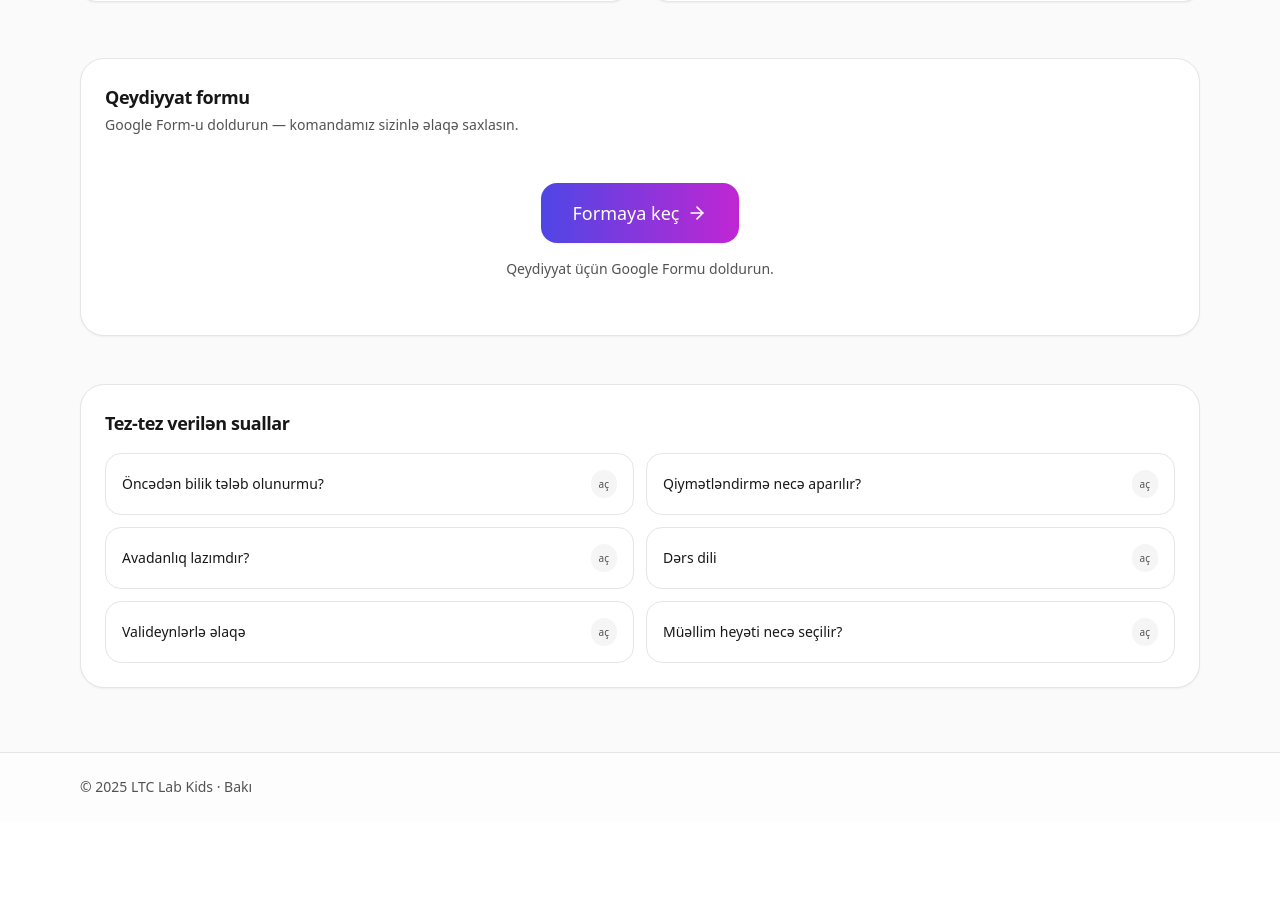
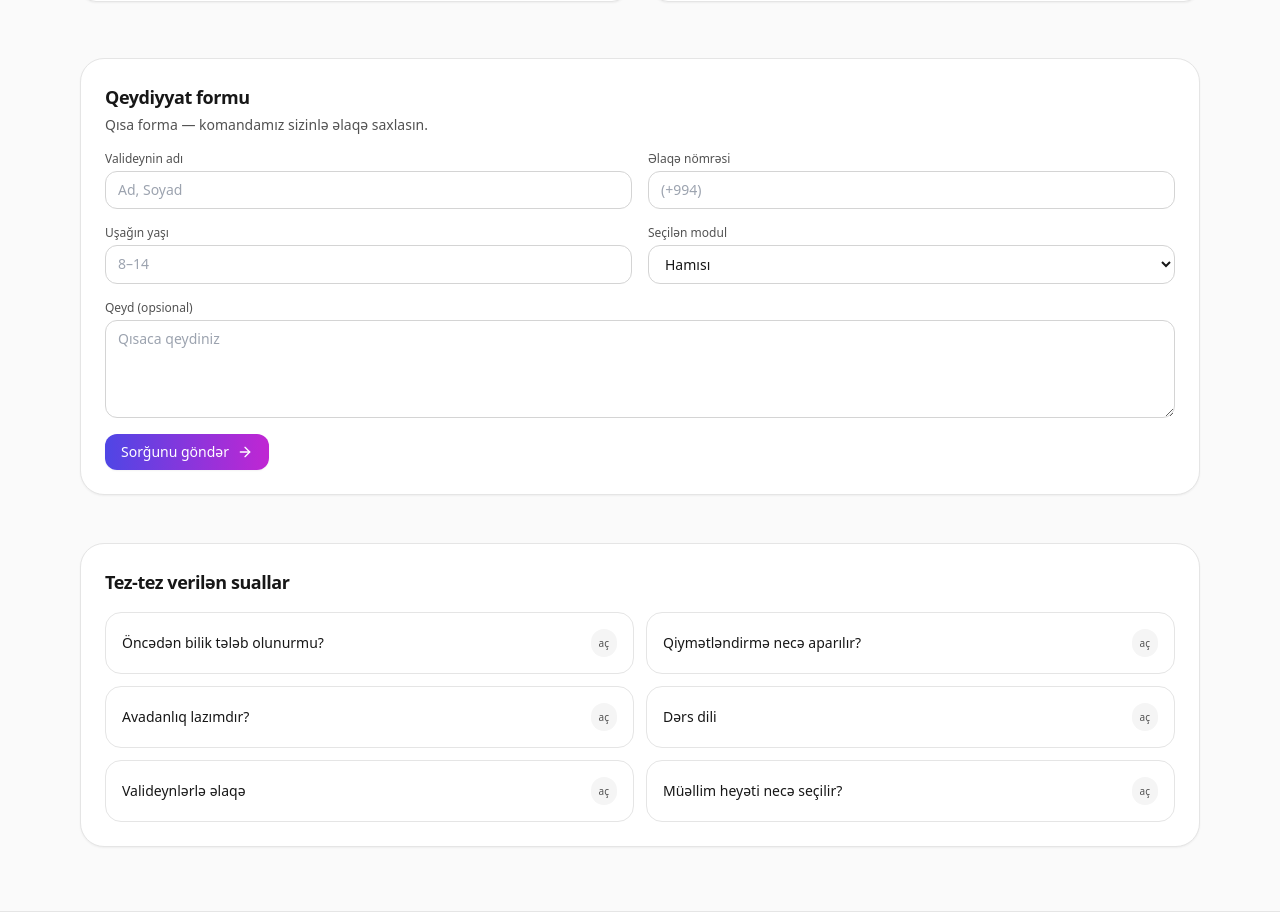
Before and after one commit to alikhayyam/ltclabkids, a React (Vite) app: page / in a window 1280 px wide. Shown: the part 2621-3533 px from the top of the page. Before the commit the page ends 3442 px from the top, so only its background shows below. Built offline with nearby package versions, Linux system fonts and the light colour scheme.

Commit message:
Revert "Replace in-page registration form with Google Form link"

```diff
--- a/src/LTCLabKidsV2.jsx
+++ b/src/LTCLabKidsV2.jsx
@@ -379,21 +379,41 @@ export default function LTCLabKidsV2() {
         <div className="rounded-3xl border border-neutral-200 bg-white p-6 shadow-sm">
           <div className="mb-4">
             <h3 className="text-lg font-semibold tracking-tight">Qeydiyyat formu</h3>
-            <p className="mt-1 text-sm text-neutral-600">Google Form-u doldurun — komandamız sizinlə əlaqə saxlasın.</p>
+            <p className="mt-1 text-sm text-neutral-600">Qısa forma — komandamız sizinlə əlaqə saxlasın.</p>
           </div>
-          <div className="flex flex-col items-center justify-center py-8">
-            <a
-              href="https://forms.gle/gaS7ydmosknDNXfN7"
-              target="_blank"
-              rel="noopener noreferrer"
-              className="inline-flex items-center justify-center gap-2 rounded-2xl bg-gradient-to-r from-indigo-600 to-fuchsia-600 px-8 py-4 text-lg font-medium text-white shadow-sm transition hover:opacity-95"
-            >
-              Formaya keç <ArrowRight className="h-5 w-5" />
-            </a>
-            <p className="mt-4 text-sm text-neutral-600">
-              Qeydiyyat üçün Google Formu doldurun.
-            </p>
-          </div>
+          <form className="grid gap-4 md:grid-cols-2">
+            <div className="grid gap-1">
+              <label className="text-xs text-neutral-600">Valideynin adı</label>
+              <input className="rounded-xl border border-neutral-300 bg-white px-3 py-2 text-sm outline-none focus:ring-2 focus:ring-indigo-600" placeholder="Ad, Soyad" />
+            </div>
+            <div className="grid gap-1">
+              <label className="text-xs text-neutral-600">Əlaqə nömrəsi</label>
+              <input className="rounded-xl border border-neutral-300 bg-white px-3 py-2 text-sm outline-none focus:ring-2 focus:ring-indigo-600" placeholder="(+994)" />
+            </div>
+            <div className="grid gap-1">
+              <label className="text-xs text-neutral-600">Uşağın yaşı</label>
+              <input type="number" min="8" max="14" className="rounded-xl border border-neutral-300 bg-white px-3 py-2 text-sm outline-none focus:ring-2 focus:ring-indigo-600" placeholder="8–14" />
+            </div>
+            <div className="grid gap-1">
+              <label className="text-xs text-neutral-600">Seçilən modul</label>
+              <select className="rounded-xl border border-neutral-300 bg-white px-3 py-2 text-sm outline-none focus:ring-2 focus:ring-indigo-600">
+                <option>Hamısı</option>
+                <option>Proqramlaşdırma</option>
+                <option>Veb development</option>
+                <option>Robototexnika</option>
+                <option>Süni intellekt</option>
+              </select>
+            </div>
+            <div className="md:col-span-2 grid gap-1">
+              <label className="text-xs text-neutral-600">Qeyd (opsional)</label>
+              <textarea rows={4} className="rounded-xl border border-neutral-300 bg-white px-3 py-2 text-sm outline-none focus:ring-2 focus:ring-indigo-600" placeholder="Qısaca qeydiniz"></textarea>
+            </div>
+            <div className="md:col-span-2">
+              <button type="button" className="inline-flex items-center gap-2 rounded-xl bg-gradient-to-r from-indigo-600 to-fuchsia-600 px-4 py-2 text-sm font-medium text-white shadow-sm hover:opacity-95">
+                Sorğunu göndər <ArrowRight className="h-4 w-4" />
+              </button>
+            </div>
+          </form>
         </div>
       </section>
 
```
